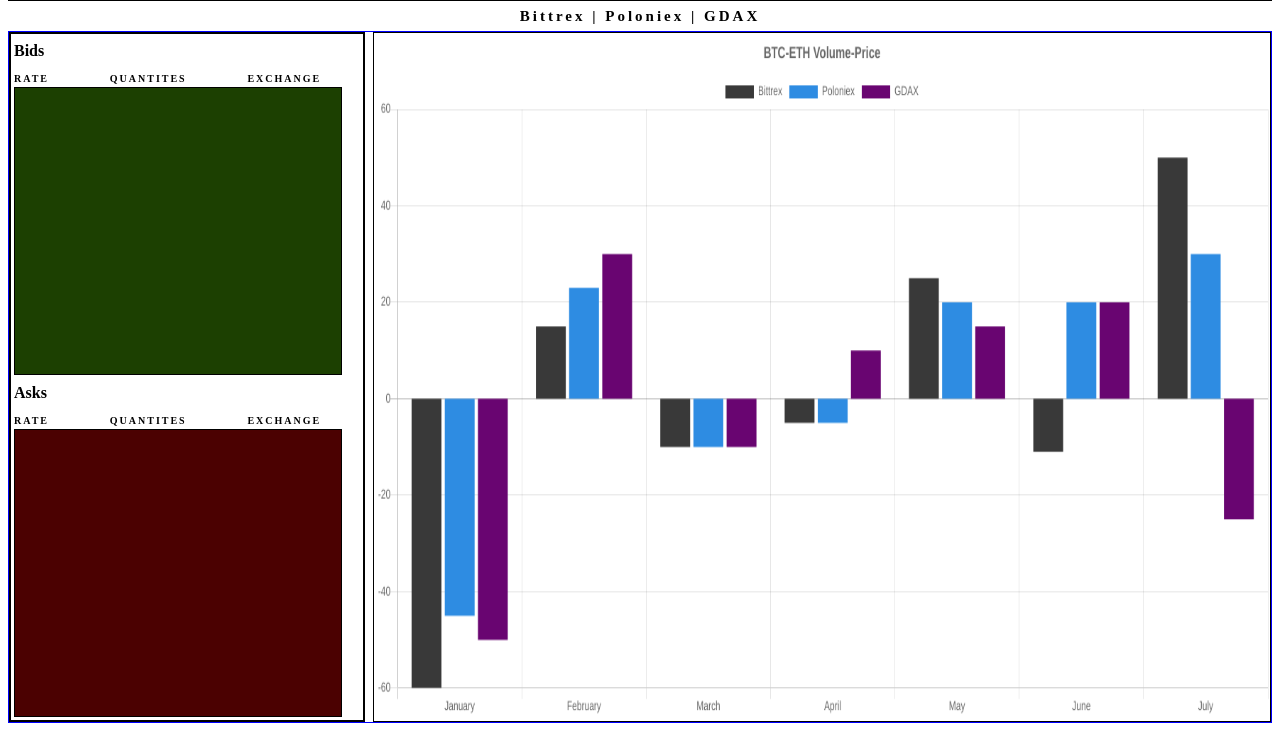
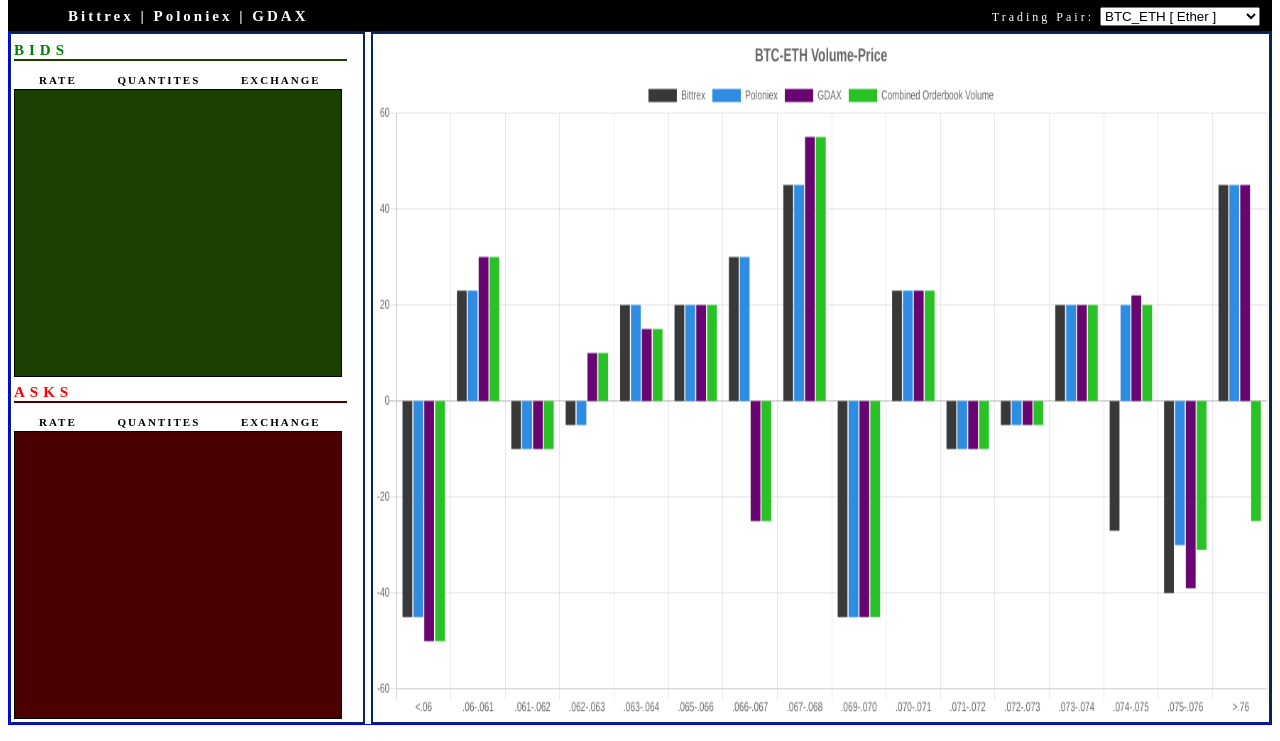
Before and after one commit to jperryman23/CombinedOrderBook-Client, a website: page index.html in a window 1280 px wide. Shown: the part 59-800 px from the top of the page. Drawn offline with nearby package versions, Linux system fonts and the light colour scheme; no server answers.

Commit message:
updated css etc

```diff
--- a/chart.js
+++ b/chart.js
@@ -1,3 +1,18 @@
+$(() => {
+    let bRates = [ ]
+
+    $.get('http://localhost:5000/api/knexqueries').then(data => {
+        bittrexBids = data[1]
+            // let bRates = [ ]
+
+        for (let i = 0; i < bittrexBids.length; i++) {
+        bRates.push(bittrexBids[i].rate)
+        }
+    })
+console.log(bRates);
+
+
+
 var ctx = document.getElementById('myChart').getContext('2d');
 var chart = new Chart(ctx, {
     // The type of chart we want to create
@@ -5,26 +20,33 @@ var chart = new Chart(ctx, {
 
     // The data for our dataset
     data: {
-        labels: ["January", "February", "March", "April", "May", "June", "July"],
+        labels: ["<.06",".06-.061", ".061-.062", ".062-.063", ".063-.064", ".065-.066", ".066-.067", ".067-.068",".069-.070", ".070-.071", ".071-.072", ".072-.073", ".073-.074", ".074-.075", ".075-.076", " >.76"],
         datasets: [
             {
                 label: "Bittrex",
                 backgroundColor: 'rgb(57, 57, 57)',
                 // borderColor: 'rgb(255, 99, 132)',
-                data: [-60, 15, -10, -5, 25, -11, 50, 45],
+                data: [-45,23, -10, -5, 20, 20, 30, 45,-45,23, -10, -5, 20, -27, -40, 45],
             },
             {
                 label: "Poloniex",
                 backgroundColor: 'rgb(46, 140, 226)',
                 // borderColor: 'rgb(255, 99, 132)',
-                data: [-45,23, -10, -5, 20, 20, 30, 45],
+                data: [-45,23, -10, -5, 20, 20, 30, 45,-45,23, -10, -5, 20, 20, -30, 45,-44],
             },
             {
                 label: "GDAX",
                 backgroundColor: 'rgb(105, 5, 113)',
                 // borderColor: 'rgb(255, 99, 132)',
-                data: [-50,30, -10, 10, 15, 20, -25, 55],
+                data: [-50,30, -10, 10, 15, 20, -25, 55,-45,23, -10, -5, 20, 22, -39, 45,-44],
+            },
+            {
+                label: "Combined Orderbook Volume",
+                backgroundColor: 'rgb(42, 193, 39)',
+                // borderColor: 'rgb(255, 99, 132)',
+                data: [-50,30, -10, 10, 15, 20, -25, 55,-45,23, -10, -5, 20, 20, -31, -25],
             }
+
 
     ]
     },
@@ -34,8 +56,11 @@ var chart = new Chart(ctx, {
         title: {
             display: true,
             text: 'BTC-ETH Volume-Price',
-            fontSize: 15,
+            fontSize: 17,
             fontStyle: 'bold'
         }
     }
 });
+
+
+})
--- a/client.css
+++ b/client.css
@@ -1,10 +1,12 @@
 html{
     height: 90vh;
+    /* background-color: black */
 }
 
 body {
  height: 97vh;
  /* width: 90vw; */
+
 
 }
 
@@ -27,12 +29,25 @@ header {
 nav{
     height: 30px;
     display: flex;
-    justify-content: center;
+    justify-content: space-between;
     align-items: center;
     font-family: Dolce Vita;
     letter-spacing: 3px;
     font-size: 15px;
     font-weight: 900;
+    background-color: black;
+    color: white;
+
+}
+.markets{
+    margin-left: 4em;
+}
+.trandingPair{
+    margin-right: 1em;
+    font-family: Dolce Vita;
+    letter-spacing: 3px;
+    font-size: 12px;
+    font-weight: 500;
 }
 
 #mainArea{
@@ -49,7 +64,7 @@ nav{
     display: flex;
     flex-direction: column;
     justify-content: space-between;
-    border: 2px solid black;
+    border: 2px solid rgb(9, 36, 94);
     width: 27vw;
     padding: 3px;
 }
@@ -66,18 +81,39 @@ h4{
     -webkit-margin-before: 1px;
     margin-bottom: 5px;
     margin-top: 5px;
+    font-family: Dolce Vita;
+    letter-spacing: 5px;
+    font-size: 15px;
+    font-weight: 800;
+
+}
+
+.bidHeader{
+    /* background: black; */
+    color: green;
+    width: 26vw;
+    border-bottom: 2px solid rgb(28, 64, 1);
+}
+
+.askHeader{
+    /* background-color: black; */
+    color: red;
+    width: 26vw;
+    border-bottom: 2px solid rgb(75, 1, 1);
 }
 
 .columnNames {
+
         display: flex;
         flex-direction: row;
         justify-content: space-between;
-    width: 24vw;
+        width: 22vw;
         font-family: Dolce Vita;
         letter-spacing: 2px;
-    font-size: 10px;
-    font-weight: 600;
+        font-size: 11px;
+        font-weight: bolder;
         margin-top: 5px;
+        margin-left: 25px;
 }
 
 
@@ -96,16 +132,19 @@ h4{
 #rate {
     color: white;
     font-size: 12px;
+    margin-left: 10px;
 }
 
 #quantity {
     color: white;
     font-size: 12px;
+
 }
 
 #exchange{
     color: white;
     font-size: 12px;
+    margin-right: 10px;
 }
 
 
@@ -123,6 +162,7 @@ h4{
 #a_rate {
     color: white;
     font-size: 12px;
+    margin-left: 10px;
 }
 
 #a_quantity {
@@ -133,9 +173,13 @@ h4{
 #a_exchange{
     color: white;
     font-size: 12px;
+    margin-right: 10px;
 }
 #myChart {
-    border: 1px solid black;
+    border: 2px solid rgb(9, 36, 94);
     width: 70vw !important;
     height: 86vh !important;
+    /* background-color: rgb(33, 33, 33);
+    opacity: .5; */
+
 }
--- a/index.html
+++ b/index.html
@@ -14,12 +14,22 @@
       <div classname="title"> Combined Order Book </div>
    </header>
    <nav>
-      <div>Bittrex | Poloniex | GDAX </div>
+      <div class="markets">Bittrex | Poloniex | GDAX </div>
+
+   <div class="trandingPair"> Trading Pair:
+      <select>
+         <option value="ETH" selected>BTC_ETH [ Ether ]</option>
+         <option value="LTC">BTC_LTC [ Litecoin ]</option>
+         <option value="BCH">BTC_BCH [ B - Cash]</option>
+         <option value="USD">BTC_USD [ US Dollar ]</option>
+      </select>
+   </div>
+
    </nav>
     <div id="mainArea">
 
 <div id="activeOrders">
-      <h4>Bids</h4>
+      <h4 class="bidHeader">BIDS</h4>
          <div class="columnNames">
             <div> RATE </div>
             <div> QUANTITES </div>
@@ -35,7 +45,7 @@
          </section>
 
 
-         <h4>Asks</h4>
+         <h4 class="askHeader">ASKS</h4>
          <div class="columnNames">
             <div> RATE </div>
             <div> QUANTITES </div>
@@ -69,6 +79,7 @@
      <script src="clientasks.js" charset="utf-8"></script>
      <script src="clientbids.js" charset="utf-8"></script>
       <script src="chart.js" charset="utf-8"></script>
+      <script src="ticker.js" charset="utf-8"></script>
 
 
 </body>
```
Also changed, not shown: clientasks.js (+6 -1 lines), ticker.js (added, +22 -0 lines). Lines whose indentation alone changed are shown as unchanged.
